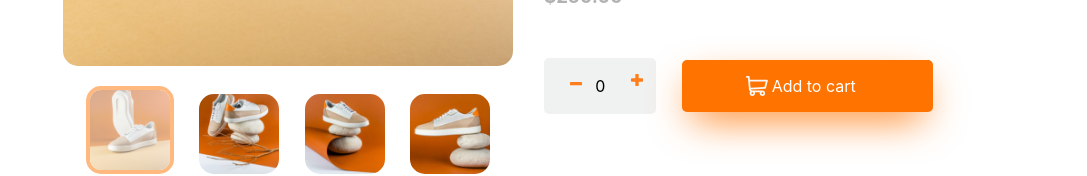
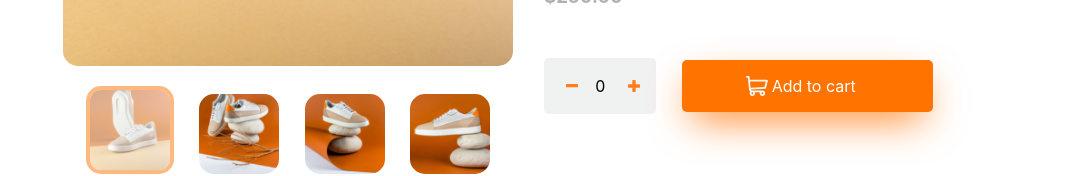
Before and after one commit to KPq66dw8L/ecommerce-product-page, a React (Create React App) app: page / in a window 1280 px wide. Shown: the part 544-720 px from the top of the page, without its empty margins (96-1183 px from the left). Built offline with nearby package versions, Linux system fonts and the light colour scheme.

Commit message:
qttPlus and minus fixed

```diff
--- a/public/index.html
+++ b/public/index.html
@@ -24,7 +24,7 @@
       work correctly both with client-side routing and a non-root public URL.
       Learn how to configure a non-root public URL by running `npm run build`.
     -->
-    <title>React App</title>
+    <title>eCommerce</title>
   </head>
   <body>
     <noscript>You need to enable JavaScript to run this app.</noscript>
--- a/src/App.css
+++ b/src/App.css
@@ -20,7 +20,7 @@
   opacity: 70%;
 }
 
-li:hover{
+li:hover {
   opacity: 100%;
 }
 
@@ -176,6 +176,7 @@
   width: 4vw;
   height: 4vh;
   cursor: pointer;
+  background-position: 1.75vw !important;
 }
 
 /* .qttMinus:hover,
@@ -183,6 +184,14 @@
   background-color: rgb(226, 224, 224);
   backdrop-filter: blur(100px);
 } */
+
+.qttMinus {
+  background: url(./images/icon-minus.svg) no-repeat;
+}
+
+.qttPlus {
+  background: url(./images/icon-plus.svg) no-repeat;
+}
 
 .product-qtt img:first-child {
   margin-right: 2vw;
@@ -473,6 +482,7 @@
     display: flex;
     align-items: center;
     justify-content: center;
+    background-position: 20vw !important;
   }
 
   .product-qtt {
--- a/src/App.js
+++ b/src/App.js
@@ -115,11 +115,11 @@
           <div className="product-buy">
             <div className="product-qtt noselect">
               <div className="qttMinus" onClick={ () => qtt ? setQtt(qtt -1) : null}>
-                <img src={minusSign} />
+                {/* <img src={minusSign} /> */}
               </div>
               {qtt}
               <div className="qttPlus" onClick={ () => setQtt(qtt +1) }>
-                <img src={plusSign} />
+                {/* <img src={plusSign} />  */}
               </div>
             </div>
             <a className="addToCart-button noselect">  Add to cart</a>
```
Also changed, not shown: src/images/icon-minus.svg (added), src/images/icon-plus.svg (added).
